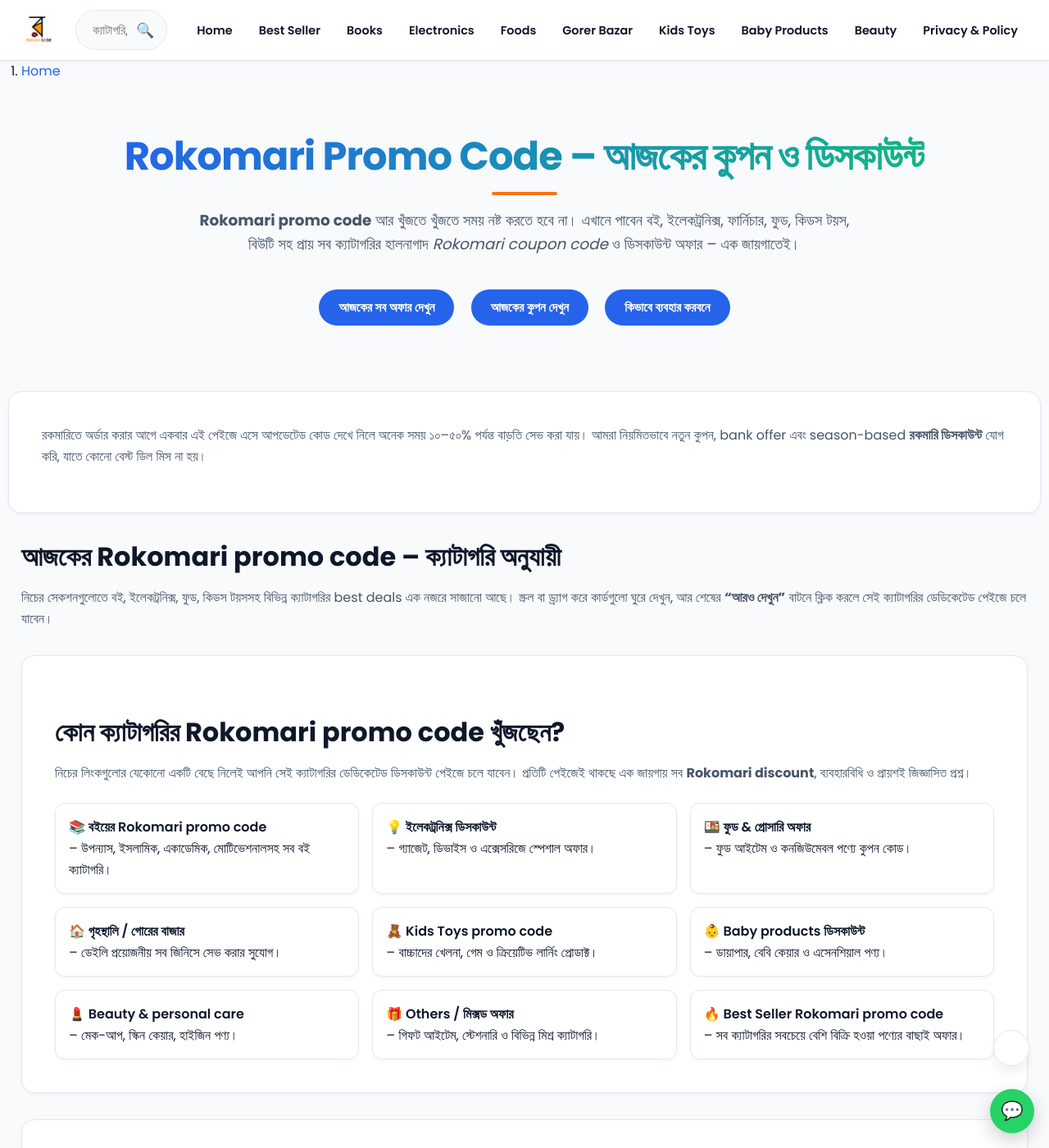
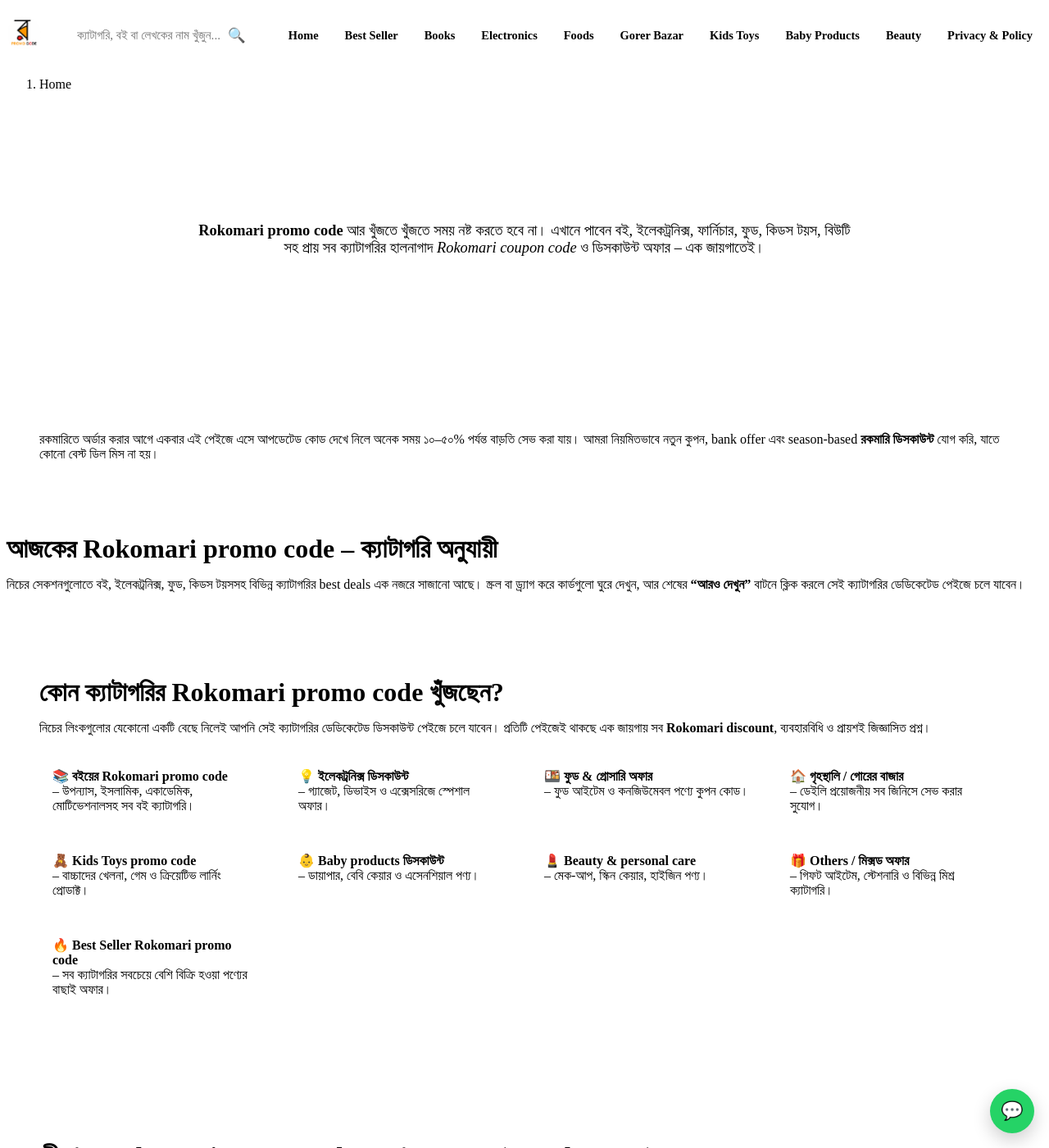
Before and after one commit to RokomariPromoCode/rokomaripromocode.github.io, a Jekyll site: the page built from index.md, in a window 1280 px wide and 1400 px high. Shown: the whole window at 82% size. Built offline with Jekyll 4.4.1, drawn with Linux system fonts in a browser that asks for light colours.

Commit message:
Update styles.css

```diff
--- a/assets/styles.css
+++ b/assets/styles.css
@@ -1,72 +1,4 @@
-/* ============================================================
-   1. ROOT VARIABLES & RESET (Modern Color Palette)
-   ============================================================ */
-:root {
-  /* Color Palette */
-  --primary: #2563eb;       /* Modern Blue */
-  --primary-hover: #1d4ed8;
-  --secondary: #10b981;     /* Trust Green */
-  --secondary-hover: #059669;
-  --accent: #f97316;        /* Orange for Promo badges */
-
-  /* Backgrounds & Surfaces */
-  --bg-body: #f8fafc;
-  --bg-surface: #ffffff;
-
-  /* Text Colors */
-  --text-main: #0f172a;
-  --text-muted: #475569;
-  --text-light: #94a3b8;
-
-  /* Structural Elements */
-  --border: #e2e8f0;
-  --radius-sm: 8px;
-  --radius-md: 12px;
-  --radius-lg: 16px;
-
-  /* Shadows & Transitions */
-  --shadow-sm: 0 2px 4px rgba(15, 23, 42, 0.04);
-  --shadow-md: 0 10px 15px -3px rgba(15, 23, 42, 0.08);
-  --shadow-hover: 0 20px 25px -5px rgba(15, 23, 42, 0.12);
-  --transition: 0.3s cubic-bezier(0.4, 0, 0.2, 1);
-}
-
-* {
-  box-sizing: border-box;
-  margin: 0;
-  padding: 0;
-}
-
-html {
-  font-size: 16px;
-  scroll-behavior: smooth;
-}
-
-body {
-  font-family: "Poppins", system-ui, -apple-system, sans-serif;
-  background-color: var(--bg-body);
-  color: var(--text-main);
-  line-height: 1.6;
-  -webkit-font-smoothing: antialiased;
-}
-
-img {
-  max-width: 100%;
-  display: block;
-}
-
-.container {
-  max-width: 1260px;
-  margin: 0 auto;
-  padding: 0 16px;
-}
-
-/* ============================================================
-   2. GLOBAL TYPOGRAPHY & BUTTONS
-   ============================================================ */
-h1, h2, h3, h4, h5, h6 {
-  color: var(--text-main);
-  font-weight: 700;
+https://github.com/RokomariPromoCode/rokomaripromocode.github.io/edit/main/assets/styles.css  font-weight: 700;
   line-height: 1.3;
 }
 
```
